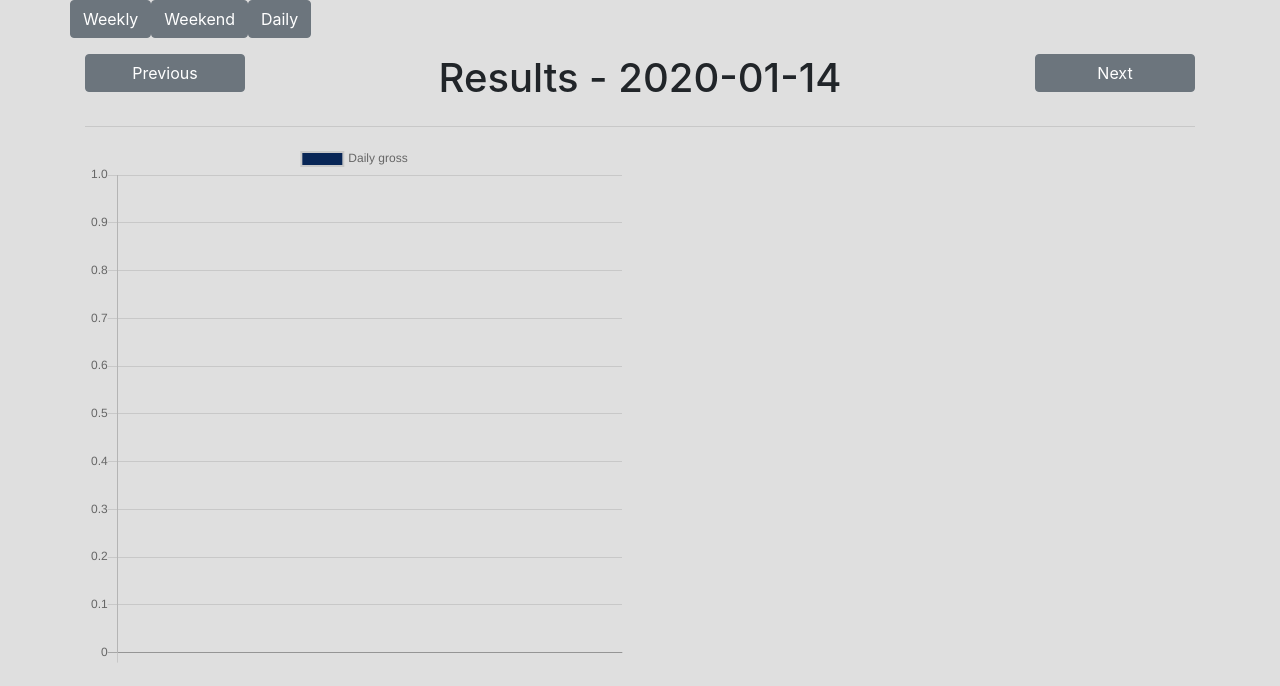
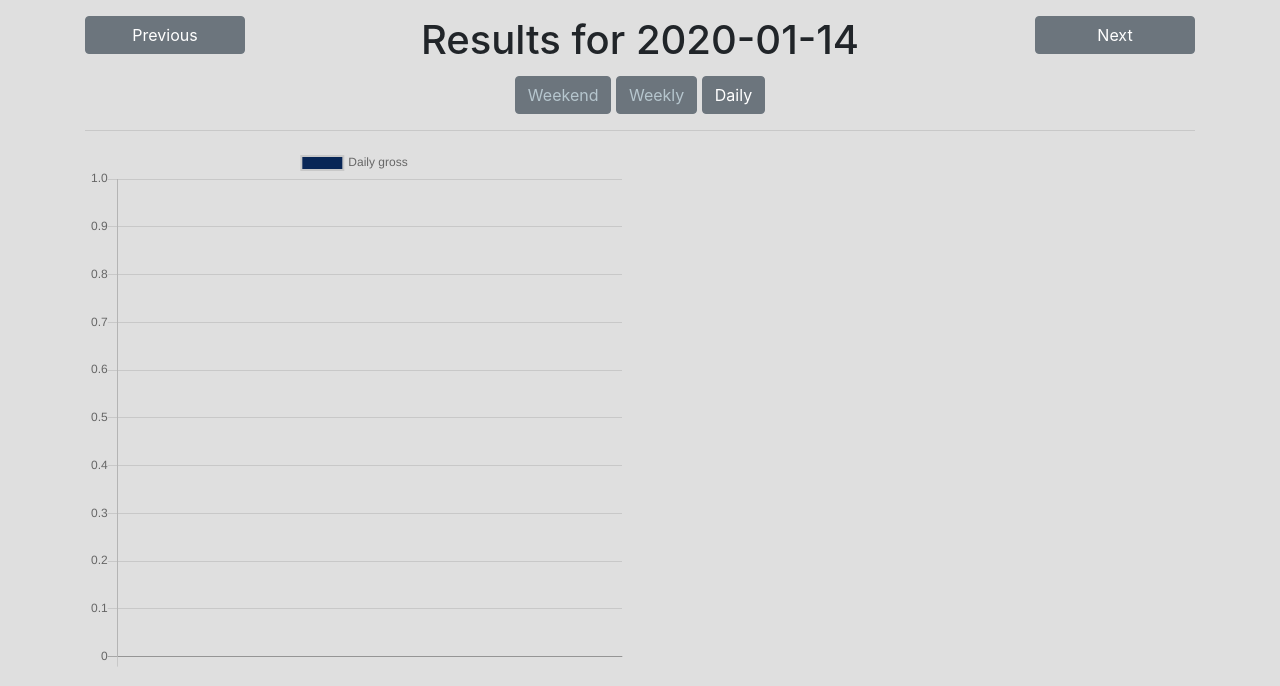
Before and after one commit to AndrewJager/box-office-studio, a Flask app: page /boxoffice/daily in a window 1280 px wide. Shown: the part 56-742 px from the top of the page. Run offline with Flask 2, Linux system fonts and the light colour scheme; tables that the repository leaves empty hold one stand-in row (values such as "Sample post"); some libraries are stand-ins or nearby versions.

Commit message:
Improve results page

```diff
--- a/project/schedule/templates/boxoffice.html
+++ b/project/schedule/templates/boxoffice.html
@@ -7,11 +7,6 @@
 {% endblock %}
 
 {% block content %}
-<div class="row">
-    <a class="btn btn-secondary {{ 'active-custom' if data['type'] == 'weekly' else '' }}" href="/boxoffice/weekly">Weekly</a>
-    <a class="btn btn-secondary {{ 'active-custom' if data['type'] == 'weekend' else '' }}" href="/boxoffice/weekend">Weekend</a>
-    <a class="btn btn-secondary {{ 'active-custom' if data['type'] == 'daily' else '' }}" href="/boxoffice/daily">Daily</a>
-</div>
 
 <div class="row pt-3">
     <div class="col-sm-2">
@@ -26,7 +21,11 @@
         {% endif %}
     </div>
     <div class="col-sm-8 text-center">
-        <h1>Results - {{ data['date'] }}</h1>
+        {% if data['type'] == 'daily' %}
+            <h1>Results for {{ data['date'] }}</h1>
+        {% else %}
+            <h1>Results for {{ data['startdate'] }} - {{ data['date'] }}</h1>
+        {% endif %}
     </div>
     <div class="col-sm-2">
         {% if data['type'] == 'weekly' %}
@@ -37,6 +36,25 @@
         {% endif %}
         {% if data['type'] == 'daily' %}
             <a class="btn btn-secondary btn-block" href= "/boxoffice/daily/{{ offset + 1 }}">Next</a>
+        {% endif %}
+    </div>
+</div>
+<div class="row">
+    <div class="col-sm text-center mt-1">
+        {% if data['type'] == 'weekly' %}
+            <a class="btn btn-secondary text-custom {{ 'active-custom' if data['type'] == 'weekend' else '' }}" href="/boxoffice/weekend/{{ offset }}">Weekend</a>
+            <a class="btn btn-secondary text-custom {{ 'active-custom' if data['type'] == 'weekly' else '' }}" href="/boxoffice/weekly/{{ offset }}">Weekly</a>
+            <a class="btn btn-secondary text-custom {{ 'active-custom' if data['type'] == 'daily' else '' }}" href="/boxoffice/daily/{{ offset * 7 }}">Daily</a>
+        {% endif %}
+        {% if data['type'] == 'weekend' %}
+            <a class="btn btn-secondary text-custom {{ 'active-custom' if data['type'] == 'weekend' else '' }}" href="/boxoffice/weekend/{{ offset }}">Weekend</a>
+            <a class="btn btn-secondary text-custom {{ 'active-custom' if data['type'] == 'weekly' else '' }}" href="/boxoffice/weekly/{{ offset }}">Weekly</a>
+            <a class="btn btn-secondary text-custom {{ 'active-custom' if data['type'] == 'daily' else '' }}" href="/boxoffice/daily/{{ offset * 7 }}">Daily</a>
+        {% endif %}
+        {% if data['type'] == 'daily' %}
+            <a class="btn btn-secondary text-custom {{ 'active-custom' if data['type'] == 'weekend' else '' }}" href="/boxoffice/weekend/{{ (offset/7) | int }}">Weekend</a>
+            <a class="btn btn-secondary text-custom {{ 'active-custom' if data['type'] == 'weekly' else '' }}" href="/boxoffice/weekly/{{ (offset/7) | int }}">Weekly</a>
+            <a class="btn btn-secondary text-custom {{ 'active-custom' if data['type'] == 'daily' else '' }}" href="/boxoffice/daily/{{ offset }}">Daily</a>
         {% endif %}
     </div>
 </div>
--- a/project/schedule/views.py
+++ b/project/schedule/views.py
@@ -95,6 +95,7 @@
     data['results_arr'] = []
     data['titles'] = []
     data['date'] = date
+    data['startdate'] = date - datetime.timedelta(days=2)
 
     totals = {}
     for i in data['results']:
@@ -120,10 +121,10 @@
     data['results_arr'] = []
     data['titles'] = []
     data['date'] = date
+    data['startdate'] = date - datetime.timedelta(days=2)
 
     totals = {}
     for i in data['results']:
-        data['day'] = i.date.weekday()
         if not i.movie in totals:
             total = SumResults(str(i.movie))
             totals[i.movie] = total
@@ -145,10 +146,10 @@
     data['results_arr'] = []
     data['titles'] = []
     data['date'] = date
+    data['startdate'] = date - datetime.timedelta(days=6)
 
     totals = {}
     for i in data['results']:
-        data['day'] = i.date.weekday()
         if not i.movie in totals:
             total = SumResults(str(i.movie))
             totals[i.movie] = total
@@ -170,6 +171,7 @@
     data['results_arr'] = []
     data['titles'] = []
     data['date'] = date
+    data['startdate'] = date - datetime.timedelta(days=6)
 
     totals = {}
     for i in data['results']:
--- a/project/templates/base.html
+++ b/project/templates/base.html
@@ -27,7 +27,7 @@
                             <a class="nav-item nav-link text-custom {{ 'active-custom' if active_page == 'home' else '' }}" href="/">Home <span class="sr-only">(current)</span></a>
                         </li>
                         <li class="nav-item">
-                            <a class="nav-item nav-link text-custom {{ 'active-custom' if active_page == 'boxOffice' else '' }}" href="/boxoffice/daily">Box office</a>
+                            <a class="nav-item nav-link text-custom {{ 'active-custom' if active_page == 'boxOffice' else '' }}" href="/boxoffice/weekend">Box office</a>
                         </li>
                         <li class="nav-item">
                             <a class="nav-item nav-link text-custom {{ 'active-custom' if active_page == 'schedule' else '' }}" href="/schedule">Schedule</a>
```
